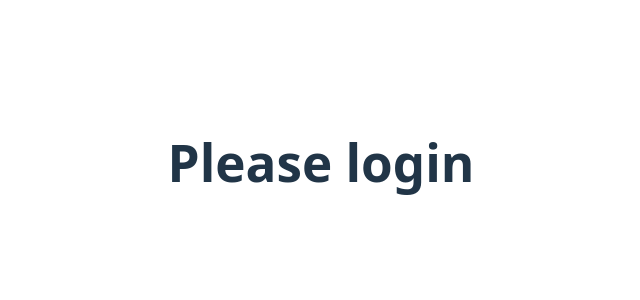
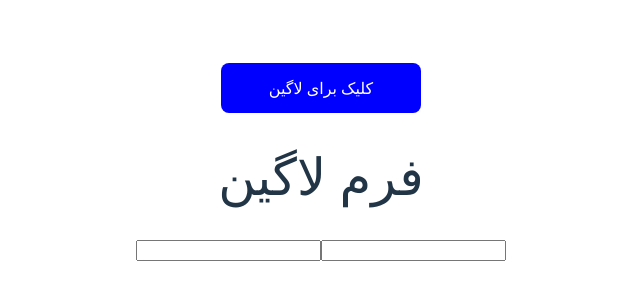
Before and after one commit to kamyarrazi14999/kamyarrazi, a React (Vite) app: page / in a window 1280 px wide. Shown: the part 238-538 px from the top of the page, without its empty margins (319-959 px from the left). Built offline with nearby package versions, Linux system fonts and the light colour scheme.

Commit message:
Refactor App component to use Profile and LoginForm components; remove unused form components and styles

```diff
--- a/src/App.css
+++ b/src/App.css
@@ -11,9 +11,9 @@
   gap: 30px;
 }
 
-button{
-  width:200px ;
+button {
+  width: 200px;
   height: 50px;
-  background-color:  blue;
-  color: #000;;
+  background-color: blue;
+  color: #fff;
 }
--- a/src/App.jsx
+++ b/src/App.jsx
@@ -1,25 +1,23 @@
 import { useState } from "react";
 import "./App.css";
-
+import { Profile } from "./components/Profile";
+import { LoginForm } from "./components/LoginForm";
 
 function App() {
-  const [islogin, setislogin] = useState(false);
+  const [isLogin, setIsLogin] = useState(false);
 
-  const handelstate = () => {
-    setislogin(prev => !prev)
-  };
+  // const handelState = () => {
+  //   setIsLogin((prev) => !prev);
+  // };
 
-
-
-    return (
-      <>
-        {islogin == true && <h1 onClick={handelstate}>Welcome to the website</h1> }
-        {islogin == false && <h1 onClick={handelstate}>Please login</h1> }
-
-      </>
-    );
-   }
-
-
-
+  return (
+    <>
+    <button onClick={()=>setIsLogin(prev=> !prev)}>{isLogin ? 'خروج کاربر' : 'کلیک برای لاگین'}</button>
+      {/* {isLogin == true ? <h1 onClick={handelState}>لاگین هست</h1> : <h1 onClick={handelState}>لاگین نیستت</h1>} */}
+      {/* {isLogin == true && <h1 onClick={handelState}>لاگین هست</h1>} */}
+      {/* {isLogin == false && <h1 onClick={handelState}>لاگین نیستتت</h1>} */}
+      {isLogin ? <Profile /> : <LoginForm />}
+    </>
+  );
+}
 export default App;
--- /dev/null
+++ b/src/components/LoginForm.jsx
@@ -0,0 +1,11 @@
+export const LoginForm=()=>{
+    return(
+        <>
+        <form>
+            <h1>فرم لاگین</h1>
+            <input />
+            <input />
+        </form>
+        </>
+    )
+}
--- /dev/null
+++ b/src/components/Profile.jsx
@@ -0,0 +1,7 @@
+export const Profile=()=>{
+    return(
+        <>
+        <h1>مشخصات کاربر لاگین کرده</h1>
+        </>
+    )
+}
```
Also changed, not shown: src/components/form/Button.jsx (deleted, +0 -8 lines), src/components/form/Form.css (deleted, +0 -16 lines), src/components/form/Form.jsx (deleted, +0 -14 lines), src/components/form/Input.jsx (deleted, +0 -10 lines).
